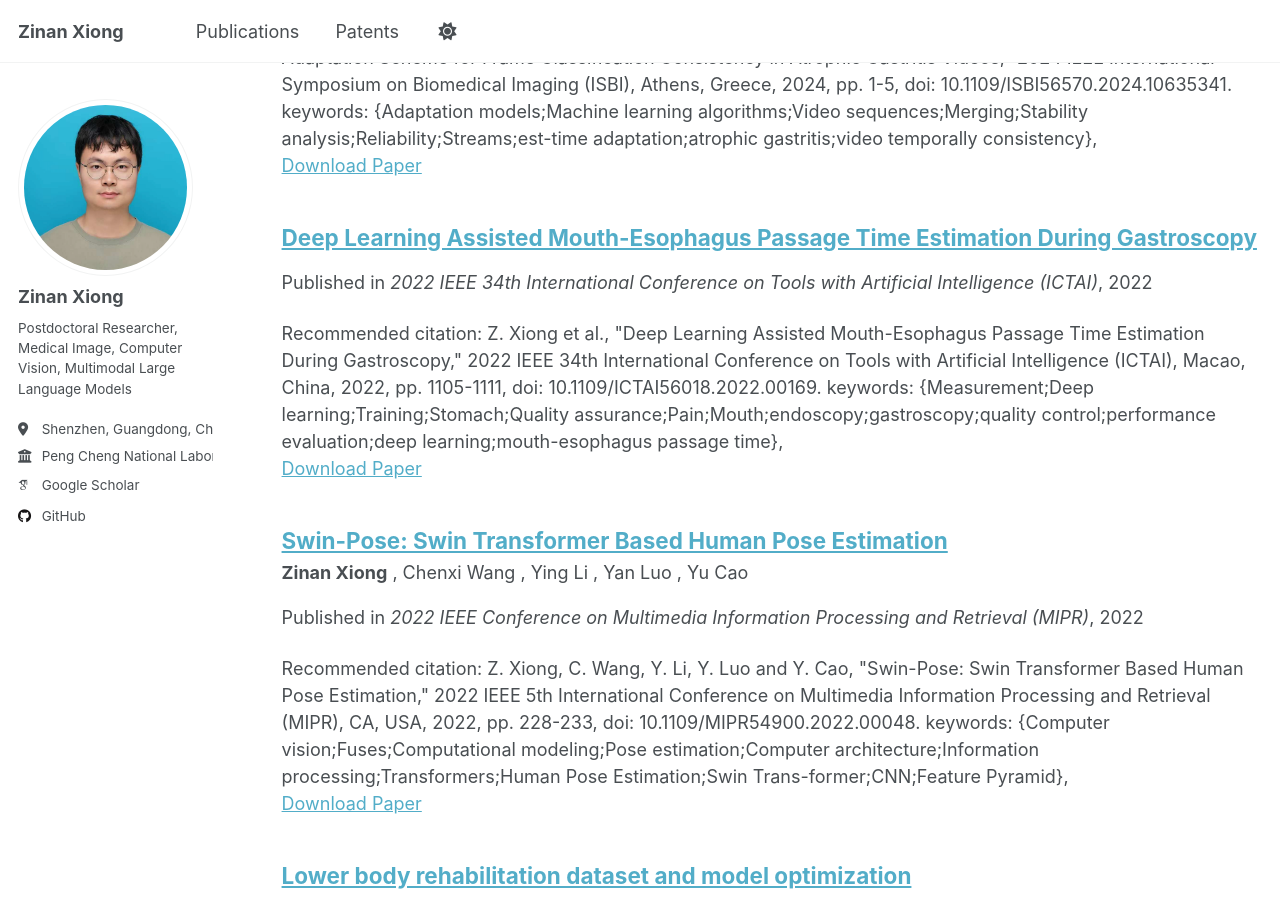
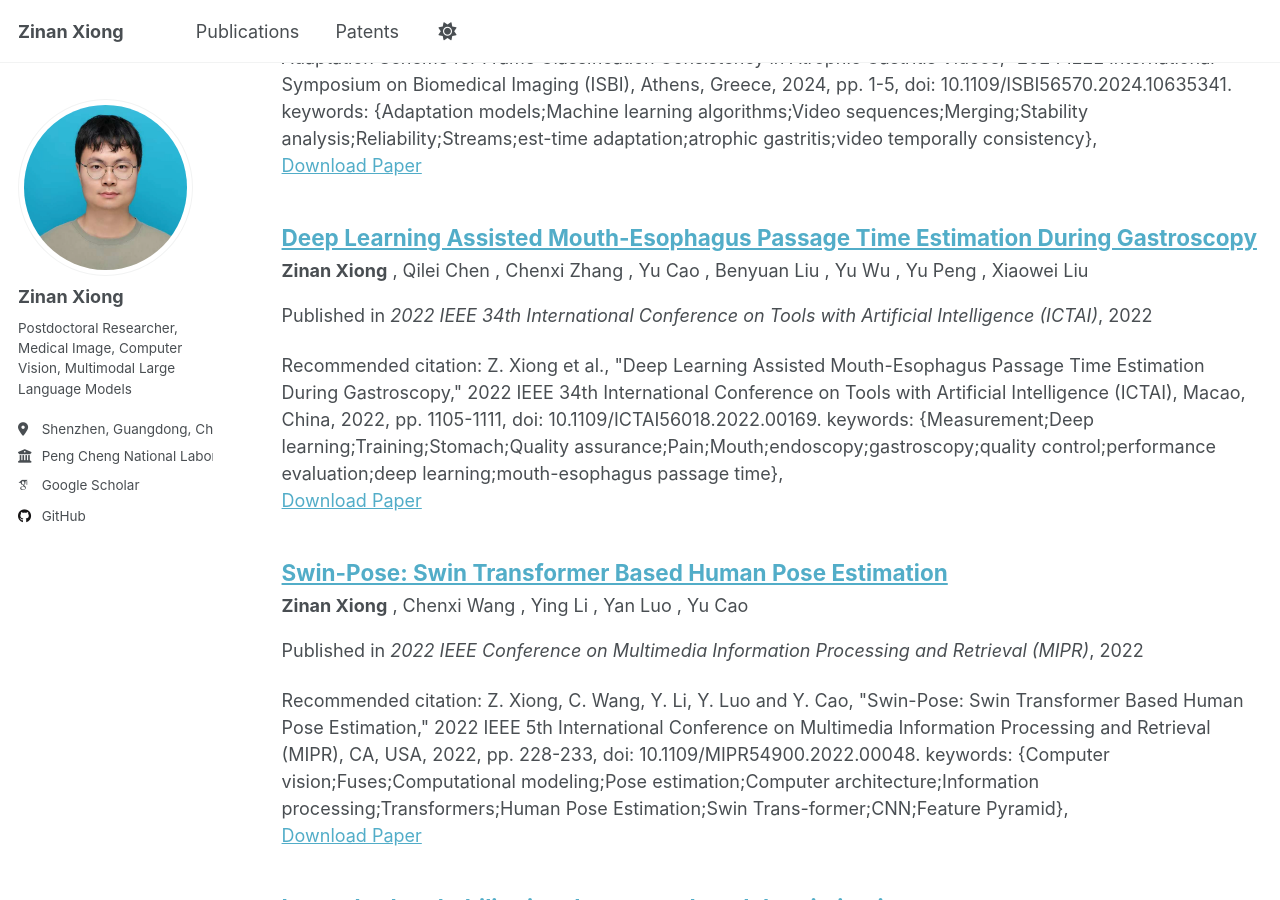
Before and after one commit to ttppss/zinanxiong, a Jekyll site: the page built from _pages/publications.html, in a window 1280 px wide and 900 px high, scrolled down 1894 px. Built offline with Jekyll 4.4.1, drawn with Linux system fonts in a browser that asks for light colours; some web fonts are replaced; a script that is not in the unit is left out.

Commit message:
Update 2022-10-31-conference-paper.md

```diff
--- a/_publications/2022-10-31-conference-paper.md
+++ b/_publications/2022-10-31-conference-paper.md
@@ -1,5 +1,6 @@
 ---
 title: "Deep Learning Assisted Mouth-Esophagus Passage Time Estimation During Gastroscopy"
+authors: ["Zinan Xiong", "Qilei Chen", "Chenxi Zhang", "Yu Cao", "Benyuan Liu", "Yu Wu", "Yu Peng", "Xiaowei Liu"]
 collection: publications
 category: conferences
 permalink: /publication/2022-10-31-conference-paper
```
